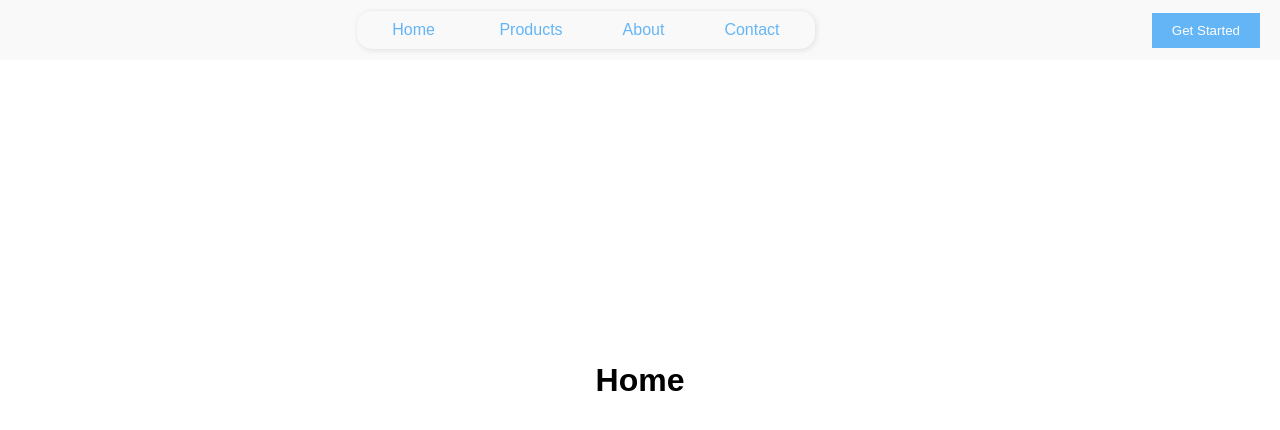
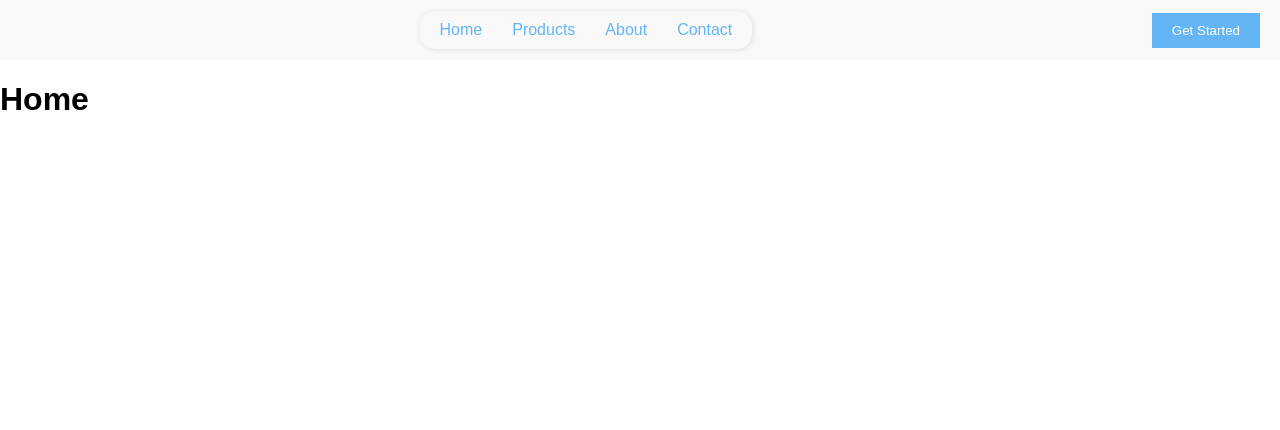
Before and after one commit to Nkugavarathan/Sample-Job-Finder-App, a React (Vite) app: page / in a window 1280 px wide. Shown: the top 430 px of the page. Built offline with nearby package versions, Linux system fonts and the light colour scheme.

Commit message:
browser router setup

```diff
--- a/src/App.jsx
+++ b/src/App.jsx
@@ -1,23 +1,41 @@
 import React from "react"
-import Navbar from "./components/Navbar"
+
 import Home from "./Pages/Home"
 import About from "./Pages/About"
-import { Routes, Route } from "react-router-dom"
+import {
+  Route,
+  createBrowserRouter,
+  createRoutesFromElements,
+  RouterProvider,
+} from "react-router-dom"
 import Contact from "./Pages/Contact"
 import Products from "./Pages/Products"
+import RootLayout from "./layout/RootLayout"
 
 export default function App() {
+  const router = createBrowserRouter(
+    createRoutesFromElements(
+      <Route path="/" element={<RootLayout />}>
+        <Route index element={<Home />} />
+        <Route path="about" element={<About />} />
+        <Route path="contact" element={<Contact />} />
+        <Route path="products" element={<Products />} />
+      </Route>
+    )
+  )
   return (
     <div>
-      <Navbar />
+      <RouterProvider router={router} />
+    </div>
+  )
+}
+
+/* <Navbar />
       <div className="container">
         <Routes>
-          <Route path="/" element={<Home />}></Route>
+          <Route index element={<Home />} />
           <Route path="about" element={<About />} />
           <Route path="contact" element={<Contact />} />
           <Route path="products" element={<Products />} />
         </Routes>
-      </div>
-    </div>
-  )
-}
+      </div> */
--- a/src/components/Navbar.jsx
+++ b/src/components/Navbar.jsx
@@ -5,17 +5,17 @@ export default function Navbar() {
     <div className="navbar">
       <img src="" alt="" />
       <div className="navlist">
-        <Link to="/">
-          <a href="">Home</a>{" "}
+        <Link to="/" className="nav-link">
+          Home
         </Link>
-        <Link to="products">
-          <a href="">Products</a>
+        <Link to="products" className="nav-link">
+          Products
         </Link>
-        <Link to="about">
-          <a href="about">About</a>
+        <Link to="about" className="nav-link">
+          About
         </Link>
-        <Link to="contact">
-          <a href="contact">Contact</a>
+        <Link to="contact" className="nav-link">
+          Contact
         </Link>
       </div>
       <button>Get Started</button>
--- a/src/index.css
+++ b/src/index.css
@@ -24,14 +24,14 @@ body {
   padding:10px 5px;
 }
 
-  .navlist a {
+.nav-link{
     color: #64b5f6; /* Light blue */
     text-decoration: none;
     padding: 10px 15px;
     transition: background-color 0.3s ease;
   }
 
-  .navlist a:hover {
+  .nav-link:hover {
     background-color: #e3f2fd; /* Very light blue */
     border-radius: 15px;
 }
--- /dev/null
+++ b/src/layout/RootLayout.jsx
@@ -0,0 +1,11 @@
+import React from "react"
+import Navbar from "../components/Navbar"
+import { Outlet } from "react-router-dom"
+export default function RootLayout() {
+  return (
+    <div>
+      <Navbar />
+      <Outlet />
+    </div>
+  )
+}
--- a/src/main.jsx
+++ b/src/main.jsx
@@ -1,9 +1,8 @@
 import { createRoot } from "react-dom/client"
 import "./index.css"
 import App from "./App.jsx"
-import { BrowserRouter } from "react-router-dom"
-createRoot(document.getElementById("root")).render(
-  <BrowserRouter>
-    <App />
-  </BrowserRouter>
-)
+//import { BrowserRouter } from "react-router-dom"
+createRoot(document.getElementById("root")).render(<App />)
+// <BrowserRouter>
+//   <App />
+// </BrowserRouter>
```
